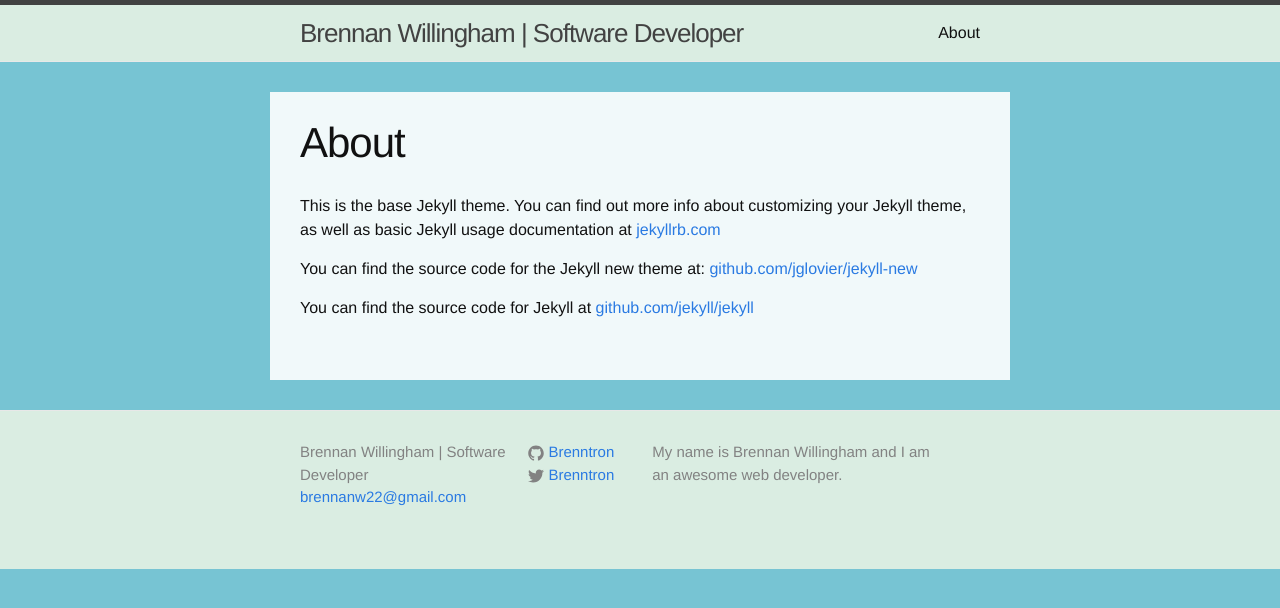
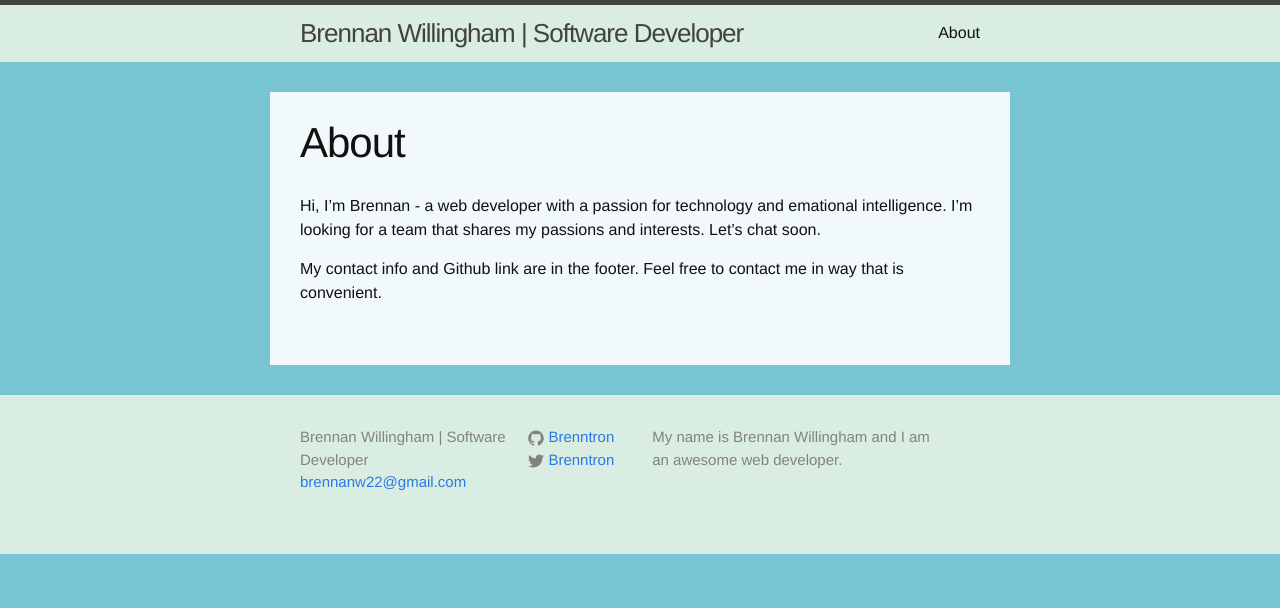
Before and after one commit to Brenntron/Brenntron.github.io, a Jekyll site: the page built from about.md, in a window 1280 px wide. Shown: the top 608 px of the page. Built offline with Jekyll 4.4.1, drawn with Linux system fonts in a browser that asks for light colours.

Commit message:
Changed some styling and added an actual about page. At least for now.

```diff
--- a/_sass/_layout.scss
+++ b/_sass/_layout.scss
@@ -21,8 +21,10 @@
     &:visited {
         color: $grey-color-dark;
     }
+    @include media-query($on-palm) {
+      font-size: modular-scale(0);
+    }
 }
-
 .site-nav {
     float: right;
     line-height: 56px;
--- a/about.md
+++ b/about.md
@@ -4,8 +4,6 @@
 permalink: /about/
 ---
 
-This is the base Jekyll theme. You can find out more info about customizing your Jekyll theme, as well as basic Jekyll usage documentation at [jekyllrb.com](http://jekyllrb.com/)
+Hi, I'm Brennan - a web developer with a passion for technology and emational intelligence. I'm looking for a team that shares my passions and interests. Let's chat soon.
 
-You can find the source code for the Jekyll new theme at: [github.com/jglovier/jekyll-new](https://github.com/jglovier/jekyll-new)
-
-You can find the source code for Jekyll at [github.com/jekyll/jekyll](https://github.com/jekyll/jekyll)
+My contact info and Github link are in the footer. Feel free to contact me in way that is convenient.
```
